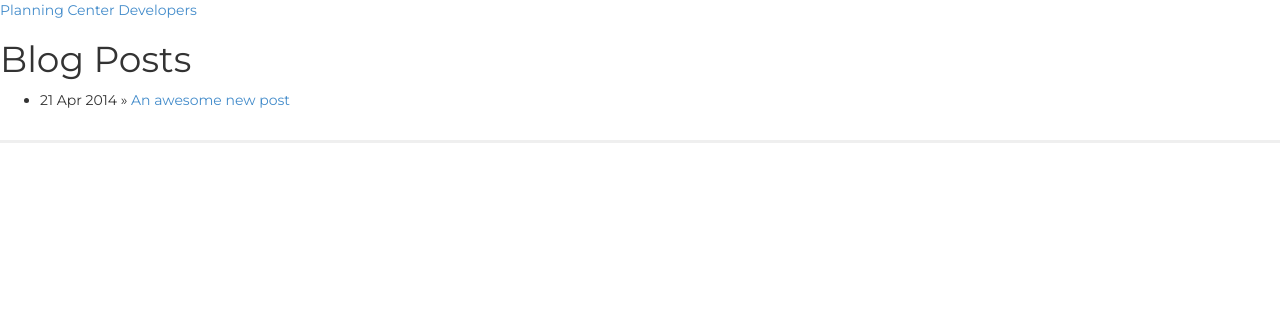
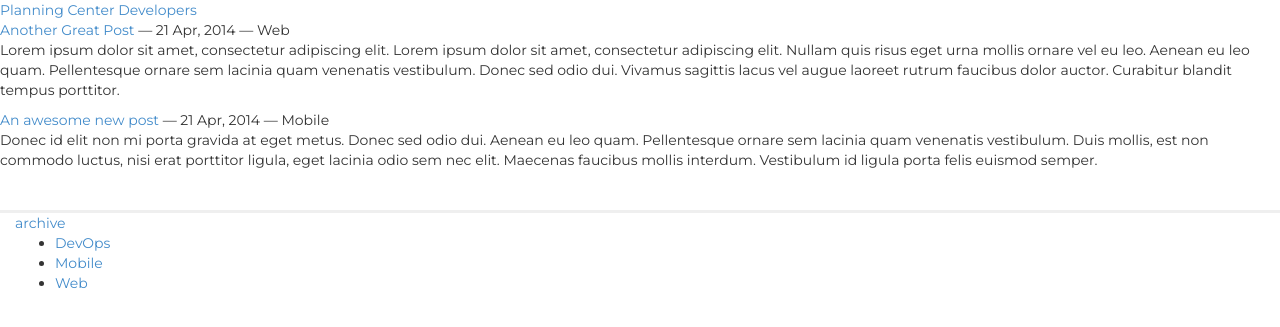
Before and after one commit to planningcenter/developers, a Jekyll site: the page built from index.html, in a window 1280 px wide. Shown: the top 327 px of the page. Built offline with Jekyll 4.4.1, drawn with Linux system fonts in a browser that asks for light colours; Markdown is read by kramdown in place of the engine named in the settings.

Commit message:
Team pages

```diff
--- a/_config.yml
+++ b/_config.yml
@@ -1,4 +1,5 @@
 name: Planning Center Developers
 markdown: redcarpet
 pygments: true
-exclude: ["Rakefile","README.md","helpers.rb",".defaults"]
+exclude: ["Rakefile","README.md","helpers.rb"]
+timezone: "America/Los_Angeles"
--- a/_includes/footer.html
+++ b/_includes/footer.html
@@ -0,0 +1,6 @@
+<a href="/archive.html">archive</a>
+<ul class="teams">
+  <li><a href="/teams/devops.html">DevOps</a></li>
+  <li><a href="/teams/mobile.html">Mobile</a></li>
+  <li><a href="/teams/web.html">Web</a></li>
+</ul>
--- /dev/null
+++ b/_includes/post_list.html
@@ -0,0 +1,18 @@
+<div class="post">
+  <div class="title">
+    <a href="{{ post.url }}">
+      {{ post.title }}
+    </a>
+    <span class="date">
+      &mdash; {{ post.date | date: "%d %b, %Y" }}
+    </span>
+    {% if post.team %}
+      <span class="team">
+        &mdash; {{ post.team | capitalize }}
+      </span>
+    {% endif %}
+  </div>
+  <div class="body">
+    {{ post.excerpt }}
+  </div>
+</div>
--- a/_layouts/post.html
+++ b/_layouts/post.html
@@ -1,8 +1,10 @@
 ---
 layout: default
 ---
+
 <h2>{{ page.title }}</h2>
 <p class="meta">{{ page.date | date_to_string }}</p>
+<p class="team">{{ page.team }}</p>
 
 <div class="post">
 {{ content }}
--- /dev/null
+++ b/_posts/2014-04-21-another-great-post.md
@@ -0,0 +1,16 @@
+---
+layout: post
+title:  "Another Great Post"
+date:   2014-04-21 11:14:35
+team:   web
+---
+
+Lorem ipsum dolor sit amet, consectetur adipiscing elit. Lorem ipsum dolor sit amet, consectetur adipiscing elit. Nullam quis risus eget urna mollis ornare vel eu leo. Aenean eu leo quam. Pellentesque ornare sem lacinia quam venenatis vestibulum. Donec sed odio dui. Vivamus sagittis lacus vel augue laoreet rutrum faucibus dolor auctor. Curabitur blandit tempus porttitor.
+
+![Image](http://get.planningcenteronline.com/images/home/pco_family.jpg?1397683576)
+
+Cum sociis natoque penatibus et magnis dis parturient montes, nascetur ridiculus mus. Cras mattis consectetur purus sit amet fermentum. Cras mattis consectetur purus sit amet fermentum. Donec id elit non mi porta gravida at eget metus.
+
+Cum sociis natoque penatibus et magnis dis parturient montes, nascetur ridiculus mus. Integer posuere erat a ante venenatis dapibus posuere velit aliquet. Vestibulum id ligula porta felis euismod semper. Cras mattis consectetur purus sit amet fermentum. Nullam quis risus eget urna mollis ornare vel eu leo. Morbi leo risus, porta ac consectetur ac, vestibulum at eros. Vestibulum id ligula porta felis euismod semper.
+
+Curabitur blandit tempus porttitor. Etiam porta sem malesuada magna mollis euismod. Cras mattis consectetur purus sit amet fermentum. Vivamus sagittis lacus vel augue laoreet rutrum faucibus dolor auctor.
--- a/index.html
+++ b/index.html
@@ -3,11 +3,10 @@ layout: default
 title: Planning Center Developers
 ---
 
-<div id="home">
-  <h1>Blog Posts</h1>
-  <ul class="posts">
-    {% for post in site.posts %}
-      <li><span>{{ post.date | date_to_string }}</span> &raquo; <a href="{{ post.url }}">{{ post.title }}</a></li>
+<div class="row">
+  <div class="posts col-md-12">
+    {% for post in site.posts limit: 10 %}
+      {% include post_list.html %}
     {% endfor %}
-  </ul>
+  </div>
 </div>
```
Also changed, not shown: _posts/2014-04-21-an-awesome-new-post.md (+1 -1 lines), archive.html (added, +25 -0 lines), teams/devops.html (added, +14 -0 lines), teams/mobile.html (added, +14 -0 lines), teams/web.html (added, +14 -0 lines).
